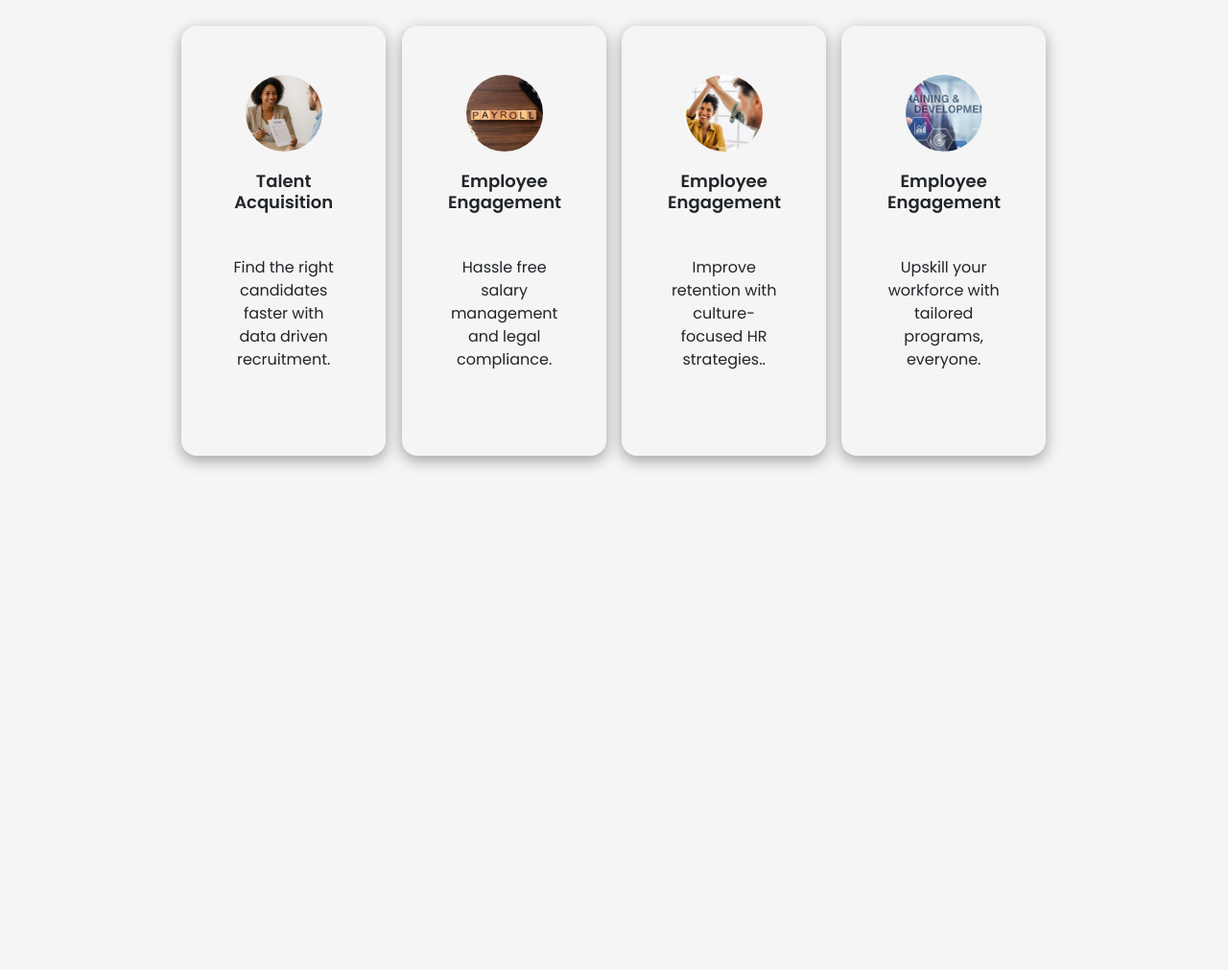
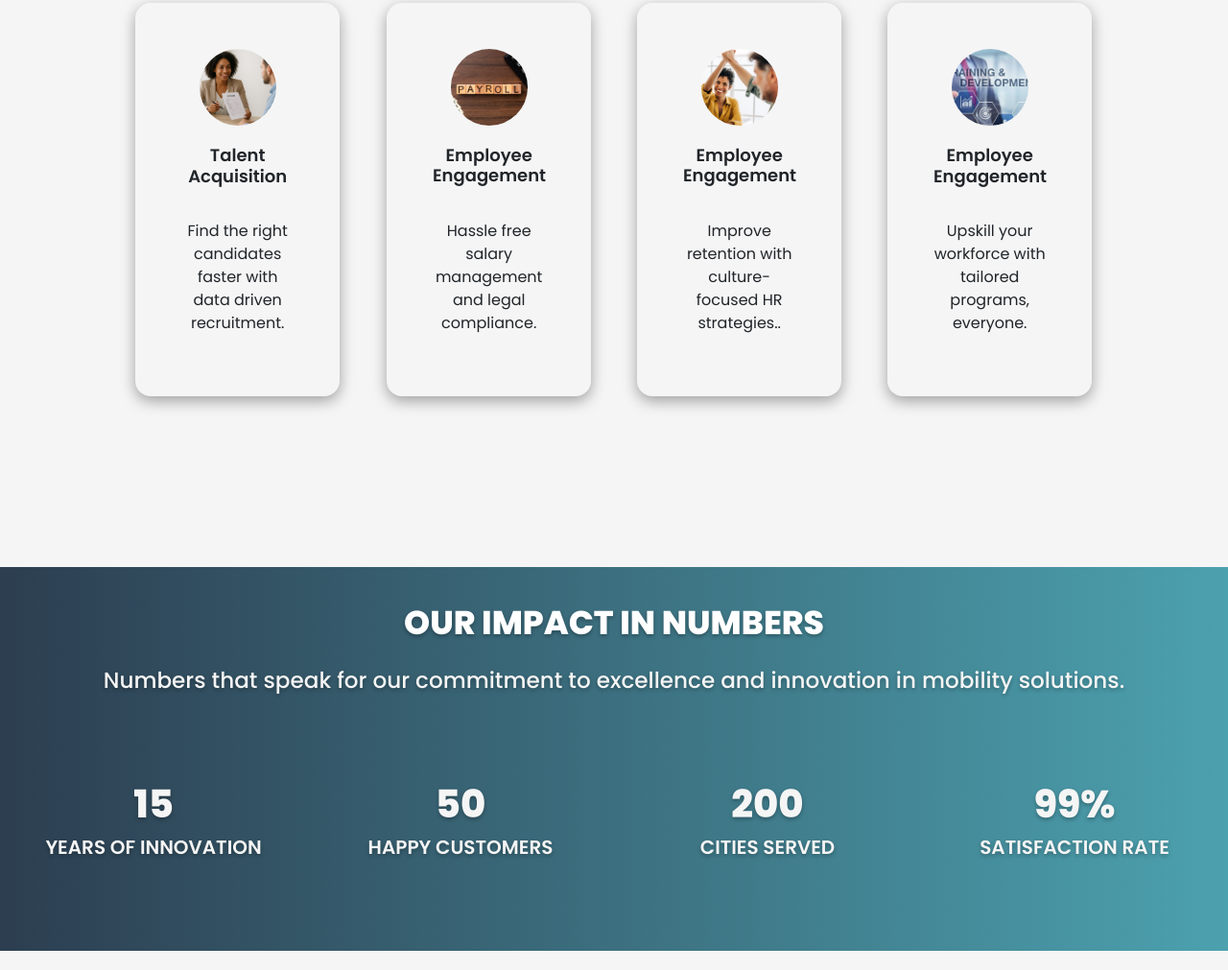
Before and after one commit to Viswa-28/tev, a plain HTML site: page index.html in a window 1280 px wide. Shown: the part 975-1986 px from the top of the page at 96% size. Before the commit the page ends 1506 px from the top, so only its background shows below. Drawn offline with nearby package versions, Linux system fonts and the light colour scheme.

Commit message:
numbers-complete

```diff
--- a/css/style.css
+++ b/css/style.css
@@ -19,7 +19,7 @@
     margin-top: 50px;
     /* height: 100vh; */
     width: 100%;
-    height: 70vh;
+    height: 80vh;
     @media screen and (max-width: 768px) {
         height: auto;
     }
@@ -28,7 +28,7 @@
     display: flex;
     justify-content: center;
     align-items: center;
-    height: 100%;
+    height: 80%;
 }
 .solution .solution-content .solution-card {
     display: flex;
@@ -70,3 +70,46 @@
     object-fit: cover;
     object-position: center;
 }
+
+
+
+/* numbers */
+
+.numbers{
+    margin-top: 80px;
+    /* height: 100vh; */
+    width: 100%;
+    height: 50vh;
+    @media screen and (max-width: 768px) {
+        height: auto;
+    }
+}
+.numbers .numbers-content{
+    display: flex;
+    justify-content: center;
+    align-items: center;
+    height: 100%;
+    flex-direction: column;
+    height: 30%;
+
+}
+.numbers .row{
+    display: flex;
+    justify-content: center;
+    align-items: center;
+    height: 75%;
+}
+
+.numbers .num{
+    font-size: 40px;
+    font-weight: bold;
+    color: #f5f5f5;
+    text-transform: uppercase;
+
+}
+.numbers .col p{
+    font-size: 20px;
+    font-weight: 600;
+    color: #f5f5f5;
+    text-transform: uppercase;
+}
--- a/index.html
+++ b/index.html
@@ -75,9 +75,9 @@
 
         <section class="solution" data-aos="fade-up">
             <h1 class="fs-36 text-center">Comprehensive HR Solutions Tailored for You</h1>
-            <p class="text-center fs-24">Smart, Sustainable, and Seamless Electric Mobility Across Tamil Nadu</p>
+            <p class="text-center fs-24 text-dark">Smart, Sustainable, and Seamless Electric Mobility Across Tamil Nadu</p>
 
-            <div class="row gap-3 solution-content w-100 m-0 d-flex align-items-center justify-content-center">
+            <div class="row gap-5 solution-content w-100 m-0 d-flex align-items-start  justify-content-center mt-5">
                 <div data-aos="flip-left"
                     class="col-lg-2 col-md-4 col-12 solution-card  p-5 d-flex flex-column align-items-center justify-content-center">
                     <img src="./images/second-1.png" alt="">
@@ -110,7 +110,32 @@
             </div>
         </section>
 
-        <section class="numbers">
+        <section class="numbers background-color d:flex align-items-center justify-content-center flex-column ">
+
+         <div class="numbers-content mt-5 gap-3 d-flex flex-column align-items-center justify-content-center">
+               <div class="fs-36 text-center mt-5 text-white">Our Impact in Numbers</div>
+            <div class="fs-24 text-center">Numbers that speak for our commitment to excellence and innovation in mobility solutions.</div>
+         </div>
+            <div class="row   w-100 m-0">
+                <div class="col d-flex flex-column align-items-center justify-content-start">
+                    <div class="num" data-target="15">0 +</div>
+                    <p>Years of Innovation</p>
+                </div>
+                <div class="col d-flex flex-column align-items-center justify-content-start">
+                    <div class="num" data-target="50">0 +</div>
+                    <p>Happy Customers</p>
+                </div>
+                <div class="col d-flex flex-column align-items-center justify-content-start">
+                    <div class="num" data-target="200">0+</div>
+                    <p>Cities Served</p>
+                </div>
+                <div class="col d-flex flex-column align-items-center justify-content-start">
+                    <div class="num" data-target="99">0%</div>
+                    <p>Satisfaction Rate</p>
+                </div>
+            </div>
+
+
 
         </section>
 
--- a/js/script.js
+++ b/js/script.js
@@ -0,0 +1,38 @@
+document.addEventListener("DOMContentLoaded", function () {
+    const counters = document.querySelectorAll('.num');
+    const speed = 100; // smaller = faster
+
+    const animateCount = (counter) => {
+        const target = +counter.getAttribute('data-target');
+        const isPercentage = counter.textContent.includes('%');
+        const increment = target / speed;
+        let count = 0;
+
+        const updateCount = () => {
+            count += increment;
+            if (count < target) {
+                counter.textContent = isPercentage ? `${Math.floor(count)}%` : Math.floor(count);
+                requestAnimationFrame(updateCount);
+            } else {
+                counter.textContent = isPercentage ? `${target}%` : target;
+            }
+        };
+
+        updateCount();
+    };
+
+    // Use Intersection Observer to animate only when visible
+    const observer = new IntersectionObserver((entries, observer) => {
+        entries.forEach(entry => {
+            if (entry.isIntersecting) {
+                const counter = entry.target;
+                animateCount(counter);
+                observer.unobserve(counter); // animate only once
+            }
+        });
+    }, { threshold: 0.6 });
+
+    counters.forEach(counter => {
+        observer.observe(counter);
+    });
+});
```
